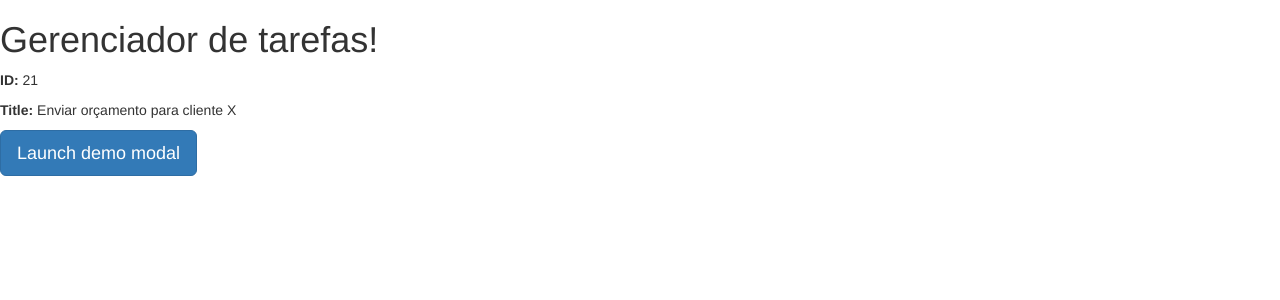
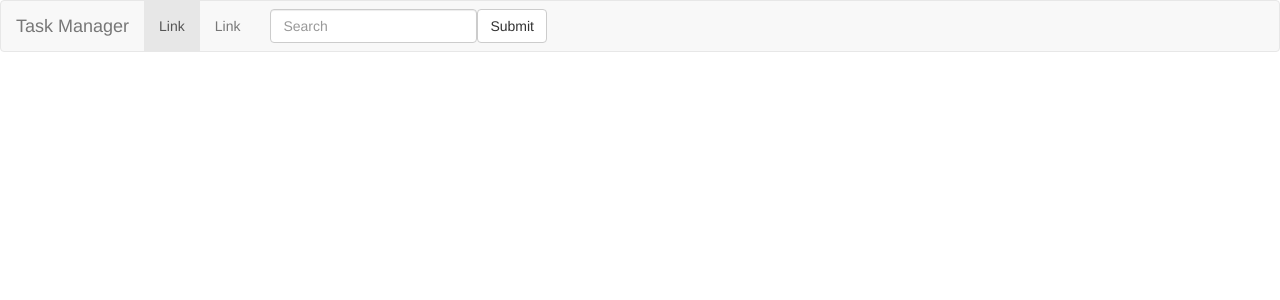
Before and after one commit to RicardoBap/taskmanager-frontend, an Angular app: page / in a window 1280 px wide. Shown: the top 300 px of the page. Built offline with nearby package versions, Linux system fonts and the light colour scheme.

Commit message:
Adding navbar component

```diff
--- a/src/app/app.component.html
+++ b/src/app/app.component.html
@@ -1,35 +1 @@
-<h1>
-  {{title}}
-</h1>
-
-<p>
-  <strong>ID: </strong>{{ task.id }}
-</p>
-
-<p>
-  <strong>Title: </strong>{{ task.title }}
-</p>
-
-<!-- Button trigger modal -->
-<button type="button" class="btn btn-primary btn-lg" data-toggle="modal" data-target="#myModal">
-  Launch demo modal
-</button>
-
-<!-- Modal -->
-<div class="modal fade" id="myModal" tabindex="-1" role="dialog" aria-labelledby="myModalLabel">
-  <div class="modal-dialog" role="document">
-    <div class="modal-content">
-      <div class="modal-header">
-        <button type="button" class="close" data-dismiss="modal" aria-label="Close"><span aria-hidden="true">&times;</span></button>
-        <h4 class="modal-title" id="myModalLabel">Modal title</h4>
-      </div>
-      <div class="modal-body">
-        ...
-      </div>
-      <div class="modal-footer">
-        <button type="button" class="btn btn-default" data-dismiss="modal">Close</button>
-        <button type="button" class="btn btn-primary">Save changes</button>
-      </div>
-    </div>
-  </div>
-</div>
+<app-navbar></app-navbar>
--- a/src/app/app.module.ts
+++ b/src/app/app.module.ts
@@ -4,10 +4,12 @@
 import { HttpModule } from '@angular/http';
 
 import { AppComponent } from './app.component';
+import { NavbarComponent } from './navbar/navbar.component';
 
 @NgModule({
   declarations: [
-    AppComponent
+    AppComponent,
+    NavbarComponent
   ],
   imports: [
     BrowserModule,
--- /dev/null
+++ b/src/app/navbar/navbar.component.html
@@ -0,0 +1,30 @@
+<nav class="navbar navbar-default">
+  <div class="container-fluid">
+    <!-- Brand and toggle get grouped for better mobile display -->
+    <div class="navbar-header">
+      <button type="button" class="navbar-toggle collapsed" data-toggle="collapse" data-target="#bs-example-navbar-collapse-1" aria-expanded="false">
+        <span class="sr-only">Toggle navigation</span>
+        <span class="icon-bar"></span>
+        <span class="icon-bar"></span>
+        <span class="icon-bar"></span>
+      </button>
+      <a class="navbar-brand" href="#">Task Manager</a>
+    </div>
+
+    <!-- Collect the nav links, forms, and other content for toggling -->
+    <div class="collapse navbar-collapse" id="bs-example-navbar-collapse-1">
+      <ul class="nav navbar-nav">
+        <li class="active"><a href="#">Link <span class="sr-only">(current)</span></a></li>
+        <li><a href="#">Link</a></li>
+      </ul>
+
+      <form class="navbar-form navbar-left">
+        <div class="form-group">
+          <input type="text" class="form-control" placeholder="Search">
+        </div>
+        <button type="submit" class="btn btn-default">Submit</button>
+      </form>
+
+    </div><!-- /.navbar-collapse -->
+  </div><!-- /.container-fluid -->
+</nav>
```
Also changed, not shown: src/app/navbar/navbar.component.ts (added, +9 -0 lines).
